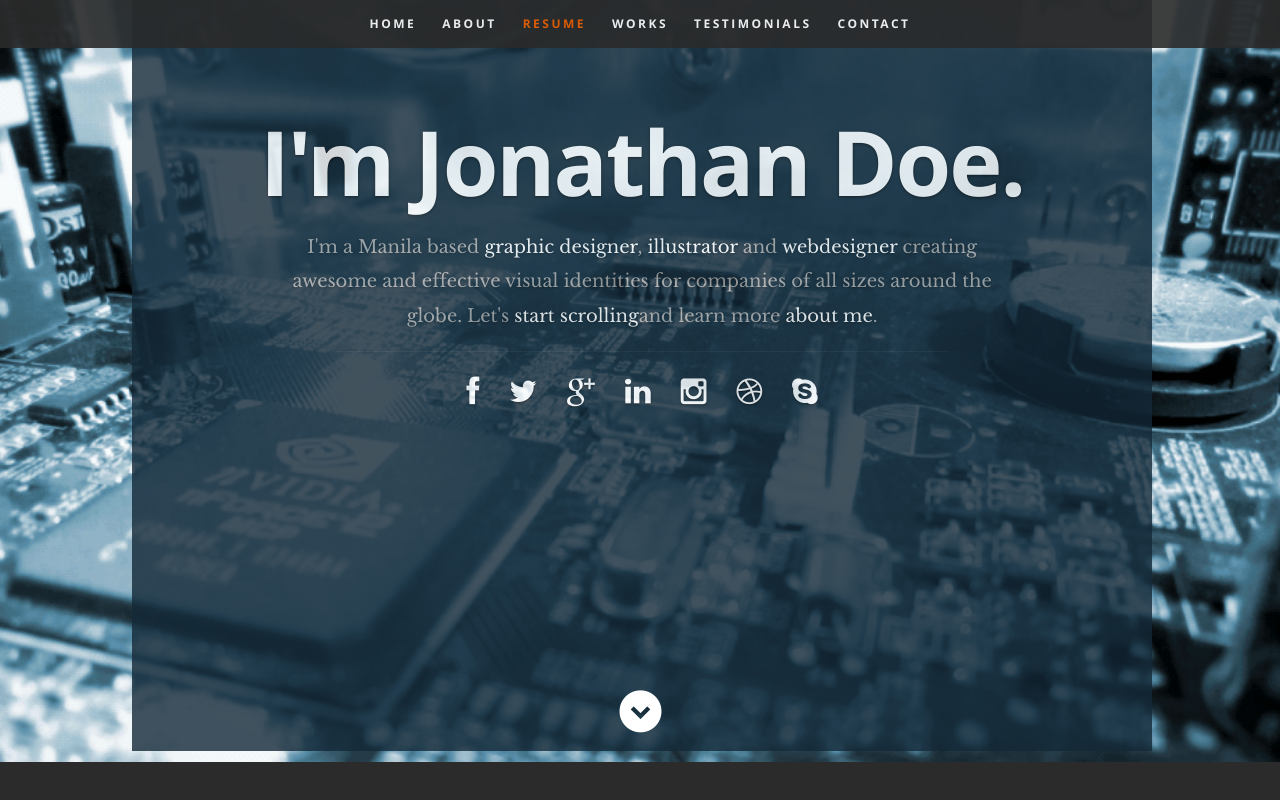
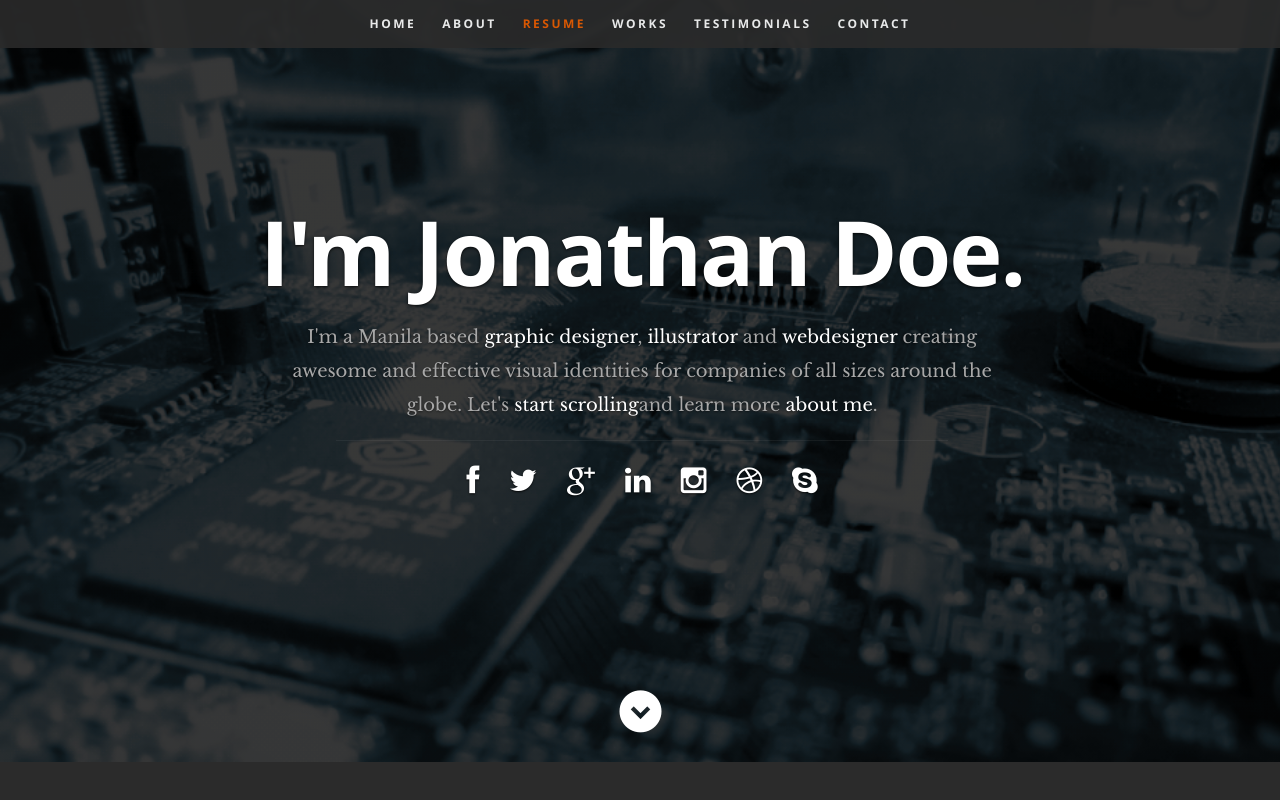
Before and after one commit to ElderLK/portifolio-react, a React (Create React App) app: page / in a window 1280 px wide. Shown: the top 800 px of the page. Built offline with nearby package versions, Linux system fonts and the light colour scheme.

Commit message:
add rgba to header image

```diff
--- a/public/css/layout.css
+++ b/public/css/layout.css
@@ -33,8 +33,9 @@ header {
    height: 800px;
    min-height: 500px;
    width: 100%;
-   background: #161415 url(../images/motherboard-bg.gif) no-repeat top center;
+   /* background: #161415 url(../images/motherboard-bg.gif) no-repeat top center; */
    /* background-size: cover !important; */
+   background-image: linear-gradient(to bottom, rgba(0, 0, 0, 0.78) 0%,rgba(0, 0, 0, 0.78) 100%), url(../images/motherboard-bg.gif);
    background-attachment: fixed;
 	-webkit-background-size: cover !important;
    text-align: center;
@@ -57,11 +58,11 @@ header .banner {
    margin: 0 auto;
    /* padding: 12%;
    padding-top: 13%; */
-   padding-bottom: 25%;
-   padding-top: 11%;
+   /* padding-bottom: 25%;
+   padding-top: 12%; */
    text-align: center;
-   opacity: 0.8;
-   background: #132837;
+   /* opacity: 0.8;
+   background: #132837; */
    /* max-width: unset;
     width: max-content; */
 }
@@ -674,7 +675,7 @@ call-to-action .button {
 #testimonials .text-container {
    padding-top: 96px;
    padding-bottom: 66px;
-   background: #132837;
+   background: #111b20;
    opacity: 0.8;
 }
 #testimonials h1 {
```
